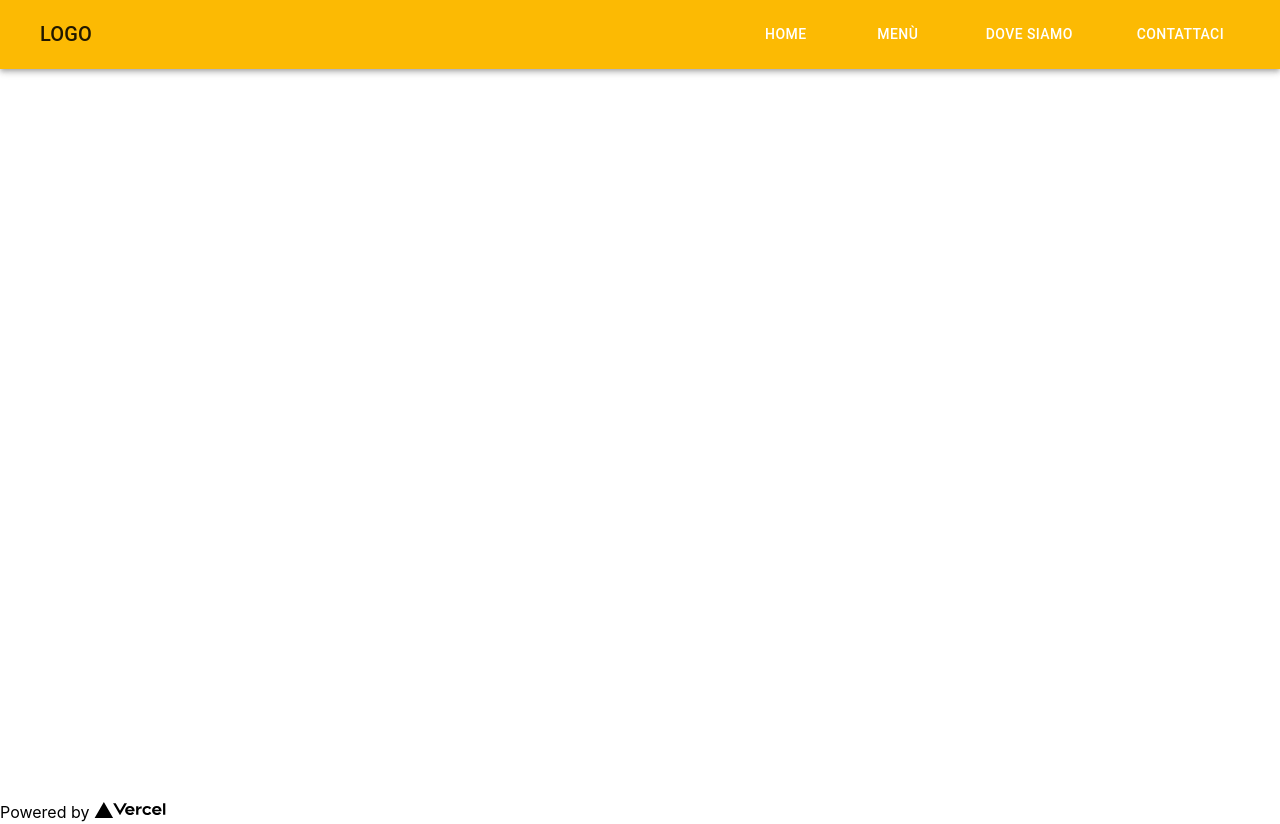
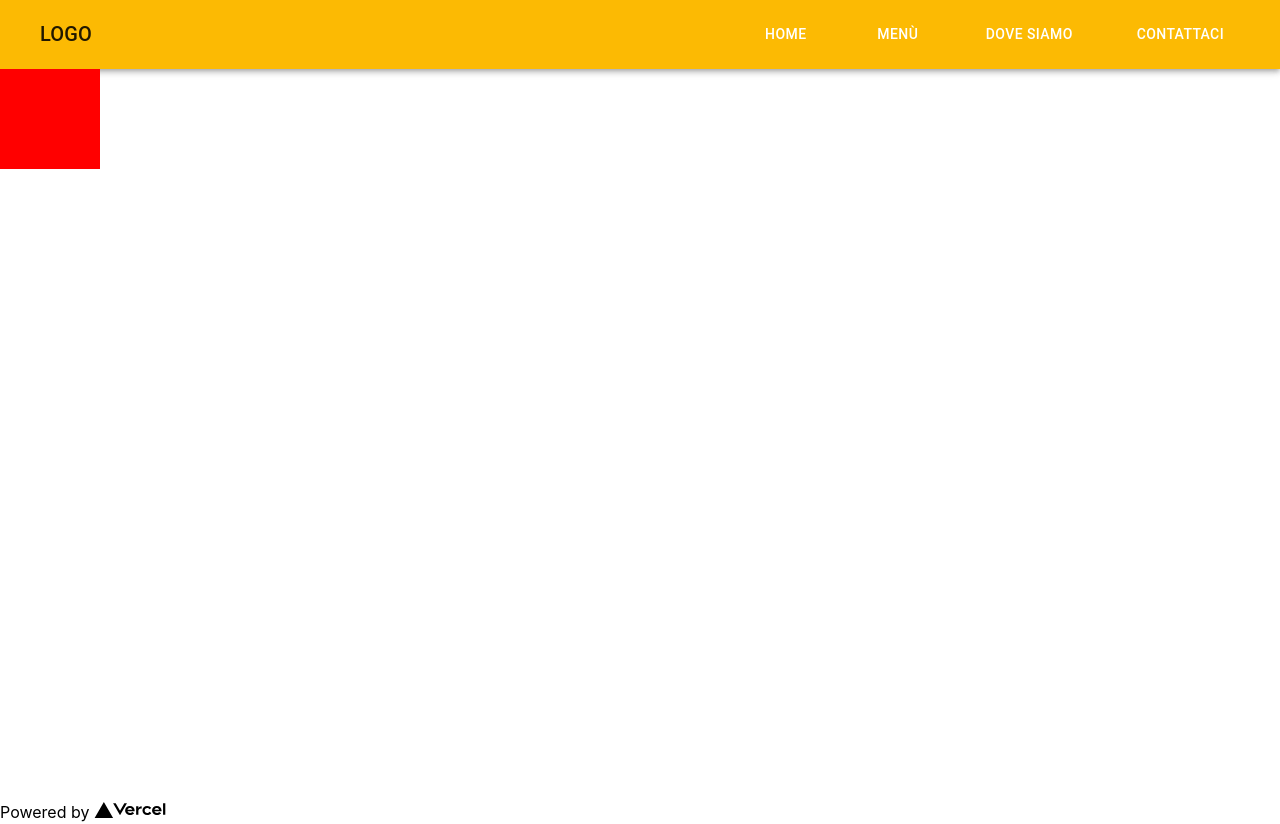
Before and after one commit to TooMuchLagWillKillYou/PizzeriaSanMichele, a Next.js app: page / in a window 1280 px wide. Built offline with nearby package versions, Linux system fonts and the light colour scheme.

Commit message:
carousel placeholder

```diff
--- /dev/null
+++ b/components/home/Carousel.js
@@ -0,0 +1,17 @@
+import React from 'react'
+import useEmblaCarousel from 'embla-carousel-react'
+import Autoplay from 'embla-carousel-autoplay'
+
+export const Carousel = () => {
+  const [emblaRef] = useEmblaCarousel({ loop: true, align: "start", draggable: false, speed: 2 }, [Autoplay()])
+
+  return (
+    <div className="embla" ref={emblaRef}>
+      <div className="embla__container">
+        <div className="embla__slide"><div style={{ height: "100px", width: "100px", backgroundColor: "red" }}/></div>
+        <div className="embla__slide"><div style={{ height: "100px", width: "100px", backgroundColor: "blue" }}/></div>
+        <div className="embla__slide"><div style={{ height: "100px", width: "100px", backgroundColor: "yellow" }}/></div>
+      </div>
+    </div>
+  )
+}
--- a/pages/index.js
+++ b/pages/index.js
@@ -4,6 +4,7 @@ import styles from '../styles/Home.module.css'
 import HomeNavBar from '../components/home/HomeNavBar';
 import HomeDrawer from '../components/home/HomeDrawer';
 import { useState } from "react";
+import { Carousel } from '../components/home/Carousel';
 
 const pages = ['Home', 'Menù', 'Dove siamo', 'Contattaci'];
 
@@ -22,6 +23,7 @@ export default function Home() {
       <main className={styles.main}>
         <HomeNavBar setOpenDrawer={setOpenDrawer} pages={pages}/>
         <HomeDrawer open={openDrawer} setOpen={setOpenDrawer} pages={pages}/>
+        <Carousel />
       </main>
 
       <footer>
--- a/styles/globals.css
+++ b/styles/globals.css
@@ -28,3 +28,13 @@ a {
     background: black;
   }
 }
+
+.embla {
+  overflow: hidden;
+}
+.embla__container {
+  display: flex;
+}
+.embla__slide {
+  flex: 0 0 100%;
+}
```
